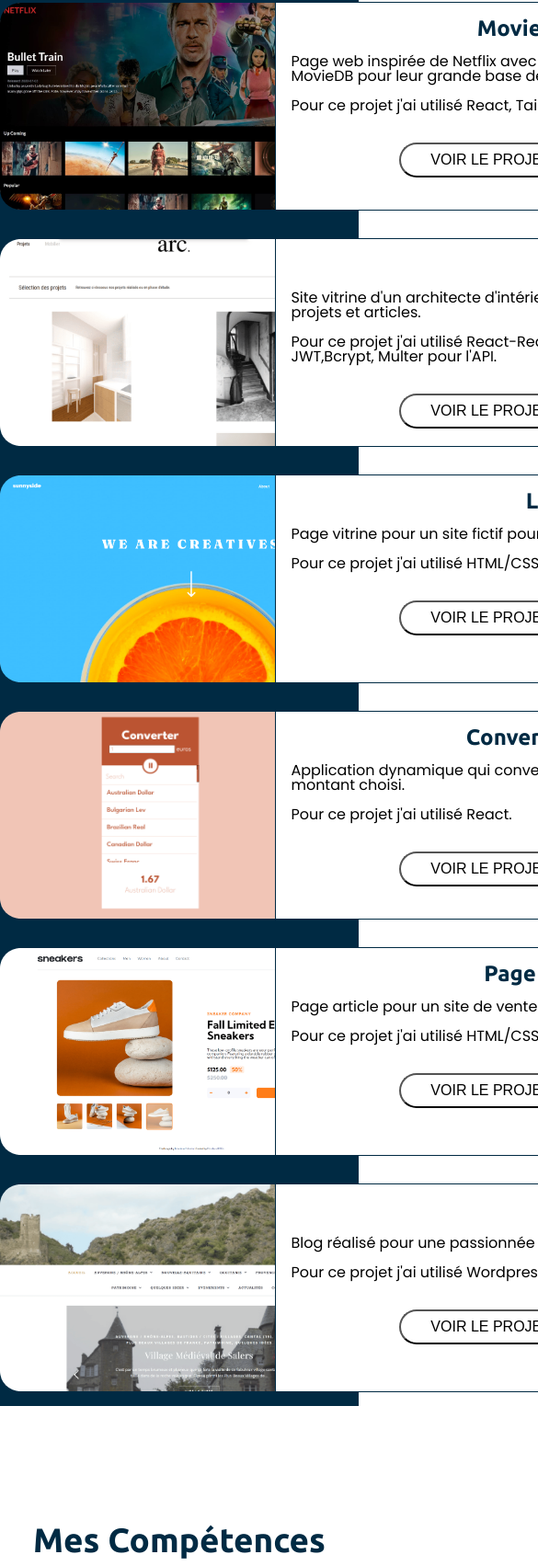
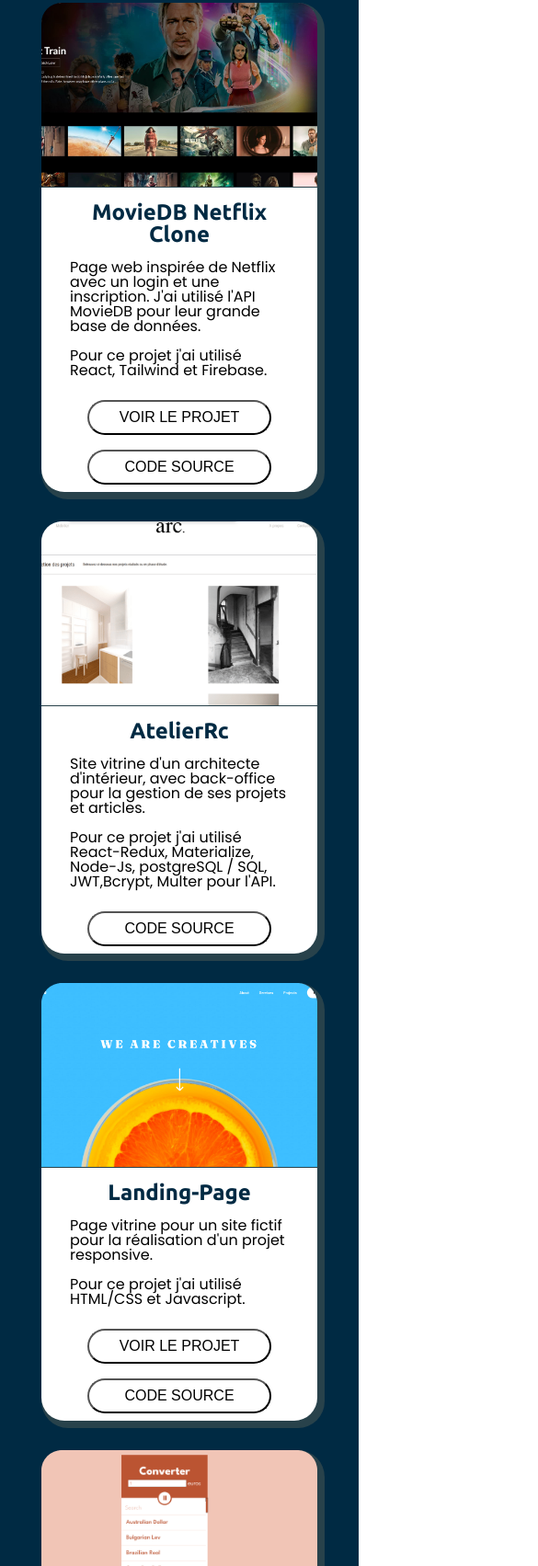
Before and after one commit to NicolasArfel/Portfolio, a website: page index.html in a window 390 px wide. Shown: the part 2241-3944 px from the top of the page at 92% size, 585 px wide, since content can reach past the window. Drawn offline with nearby package versions, Linux system fonts and the light colour scheme.

Commit message:
projects on mobile ready

```diff
--- a/index.html
+++ b/index.html
@@ -107,7 +107,10 @@
         <div class="projects__container">
           <div class="project__container">
             <div class="project__image">
-              <img src="./images/moviedb.jpg" alt="" />
+              <img
+                src="./images/moviedb.jpg"
+                alt="screenshot de la page d'accueil du site moviedb"
+              />
             </div>
             <article>
               <h3>MovieDB Netflix Clone</h3>
@@ -117,14 +120,25 @@
               </p>
               <p>Pour ce projet j'ai utilisé React, Tailwind et Firebase.</p>
               <div class="project__buttons">
-                <button><a href="#">Voir le projet</a></button>
-                <button><a href="#">Code Source</a></button>
+                <button>
+                  <a href="https://moviedb-netflix-clone.netlify.app/"
+                    >Voir le projet</a
+                  >
+                </button>
+                <button>
+                  <a href="https://github.com/NicolasArfel/netflix-clone"
+                    >Code Source</a
+                  >
+                </button>
               </div>
             </article>
           </div>
           <div class="project__container">
             <div class="project__image">
-              <img src="./images/atelier-rc.png" alt="" />
+              <img
+                src="./images/atelier-rc.png"
+                alt="screenshot de la page d'accueil du site atelier-rc"
+              />
             </div>
             <article>
               <h3>AtelierRc</h3>
@@ -137,14 +151,21 @@
                 postgreSQL / SQL, JWT,Bcrypt, Multer pour l'API.
               </p>
               <div class="project__buttons">
-                <button><a href="#">Voir le projet</a></button>
-                <button><a href="#">Code Source</a></button>
+                <!-- <button><a href="#">Voir le projet</a></button> -->
+                <button>
+                  <a href="https://github.com/NicolasArfel/AtelierRc"
+                    >Code Source</a
+                  >
+                </button>
               </div>
             </article>
           </div>
           <div class="project__container">
             <div class="project__image">
-              <img src="./images/landing-page.png" alt="" />
+              <img
+                src="./images/landing-page.png"
+                alt="screenshot de la page d'accueil du site Landing-Page"
+              />
             </div>
             <article>
               <h3>Landing-Page</h3>
@@ -154,14 +175,26 @@
               </p>
               <p>Pour ce projet j'ai utilisé HTML/CSS et Javascript.</p>
               <div class="project__buttons">
-                <button><a href="#">Voir le projet</a></button>
-                <button><a href="#">Code Source</a></button>
+                <button>
+                  <a
+                    href="https://sunnyside-landing-page-nico-arfel.netlify.app/"
+                    >Voir le projet</a
+                  >
+                </button>
+                <button>
+                  <a href="https://github.com/NicolasArfel/landing-page"
+                    >Code Source</a
+                  >
+                </button>
               </div>
             </article>
           </div>
           <div class="project__container">
             <div class="project__image">
-              <img src="./images/converter.png" alt="" />
+              <img
+                src="./images/converter.png"
+                alt="screenshot de l'application convertisseur"
+              />
             </div>
             <article>
               <h3>Convertisseur de devises</h3>
@@ -171,36 +204,60 @@
               </p>
               <p>Pour ce projet j'ai utilisé React.</p>
               <div class="project__buttons">
-                <button><a href="#">Voir le projet</a></button>
-                <button><a href="#">Code Source</a></button>
+                <button>
+                  <a href="https://converter-with-react.netlify.app/"
+                    >Voir le projet</a
+                  >
+                </button>
+                <button>
+                  <a href="https://github.com/NicolasArfel/converter-react"
+                    >Code Source</a
+                  >
+                </button>
               </div>
             </article>
           </div>
           <div class="project__container">
             <div class="project__image">
-              <img src="./images/sneakers.png" alt="" />
+              <img
+                src="./images/sneakers.png"
+                alt="screenshot de la page d'accueil du site Sneakers"
+              />
             </div>
             <article>
               <h3>Page article Sneakers</h3>
               <p>Page article pour un site de vente de Sneakers</p>
               <p>Pour ce projet j'ai utilisé HTML/CSS et Javascript</p>
               <div class="project__buttons">
-                <button><a href="#">Voir le projet</a></button>
-                <button><a href="#">Code Source</a></button>
+                <button>
+                  <a href="https://sneakers-ecommerce-page.netlify.app/"
+                    >Voir le projet</a
+                  >
+                </button>
+                <button>
+                  <a
+                    href="https://github.com/NicolasArfel/E-commerce-product-page"
+                    >Code Source</a
+                  >
+                </button>
               </div>
             </article>
           </div>
           <div class="project__container">
             <div class="project__image">
-              <img src="./images/blog.png" alt="" />
+              <img
+                src="./images/blog.png"
+                alt="screenshot de la page d'accueil du site Sneakers"
+              />
             </div>
             <article>
               <h3>Blog</h3>
               <p>Blog réalisé pour une passionnée de la période médiévale.</p>
               <p>Pour ce projet j'ai utilisé Wordpress.</p>
               <div class="project__buttons">
-                <button><a href="#">Voir le projet</a></button>
-                <button><a href="#">Code Source</a></button>
+                <button>
+                  <a href="https://www.lesclichesdexiao.com/">Voir le projet</a>
+                </button>
               </div>
             </article>
           </div>
--- a/styles/project.css
+++ b/styles/project.css
@@ -16,12 +16,13 @@
   display: flex;
   flex-direction: column;
   justify-content: center;
+  padding-bottom: 2rem;
 }
 
 .project__container {
   background-color: white;
   margin: 2rem 1rem;
-  width: 1000px;
+  width: 900px;
   height: 225px;
   margin: 1rem auto;
   display: flex;
@@ -31,7 +32,13 @@
   color: white;
   color: black;
   border-radius: 25px;
+  box-shadow: 4px 4px 0px 4px #28424b;
 }
+
+.project__container:hover {
+  transform: scale(1.05);
+}
+
 .project__container h3 {
   color: var(--dark-blue);
 }
@@ -42,11 +49,12 @@
 }
 
 .project__image img {
-  max-width: 100%;
+  width: 100%;
   height: 100%;
   object-fit: cover;
-  object-position: left;
+  object-position: center;
   border-radius: 22px 0 0 22px;
+  border-right: 1px solid #28424b;
 }
 
 .project__container article {
@@ -54,7 +62,7 @@
   width: 70%;
   height: 100%;
   font-size: 1rem;
-  border: 1px solid var(--dark-blue);
+  /* border: 1px solid var(--dark-blue); */
 }
 .project__container article h3,
 p,
@@ -77,3 +85,55 @@ button {
   border-radius: 40px;
   text-transform: uppercase;
 }
+
+.project__buttons button:hover {
+  background-color: var(--green);
+  border: none;
+}
+
+@media screen and (max-width: 1000px) {
+  .project__container {
+    width: 800px;
+  }
+}
+
+@media screen and (max-width: 900px) {
+  .project__container {
+    flex-direction: column;
+    height: fit-content;
+    width: 400px;
+  }
+
+  .project__container:hover {
+    transform: none;
+  }
+
+  .project__image {
+    height: 200px;
+    width: 100%;
+  }
+
+  .project__image img {
+    border-radius: 22px 22px 0 0;
+    object-position: top;
+    border-bottom: 1px solid #28424b;
+  }
+}
+
+@media screen and (max-width: 450px) {
+  .project__container {
+    width: 300px;
+  }
+
+  .project__container article {
+    width: 90%;
+  }
+
+  .project__buttons {
+    width: 100%;
+    flex-direction: column;
+  }
+  .project__buttons button {
+    margin: 0.5rem auto;
+  }
+}
```
